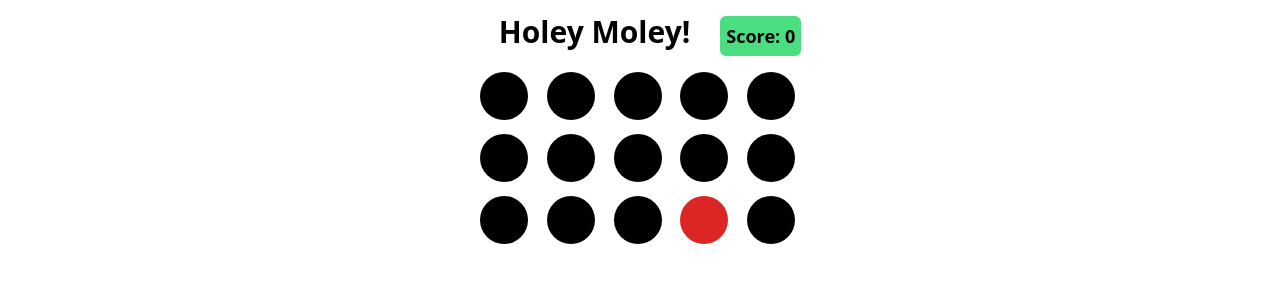
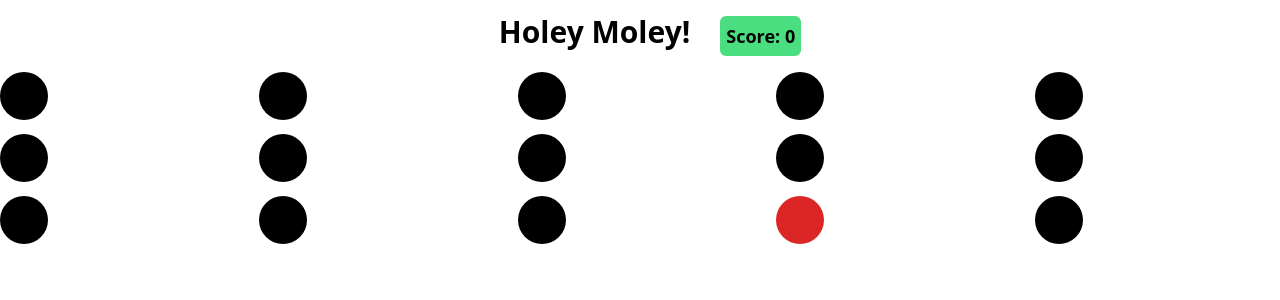
Before and after one commit to Lzduque/holey-moley, a React (Create React App) app: page / in a window 1280 px wide. Shown: the top 300 px of the page. Built offline with nearby package versions, Linux system fonts and the light colour scheme.

Commit message:
Update Grid.js

```diff
--- a/src/components/Grid.js
+++ b/src/components/Grid.js
@@ -27,7 +27,7 @@ export default function Grid({circles, addPoint}) {
 	))
 
 	return (
-		<div className='grid gap-y-3.5	gap-x-3.5	grid-cols-5	mx-auto my-auto w-1/4	'>
+		<div className='grid gap-y-3.5	gap-x-3.5	grid-cols-5	mx-auto my-auto w-auto	'>
 			{cells}
 		</div>
 	)
```
